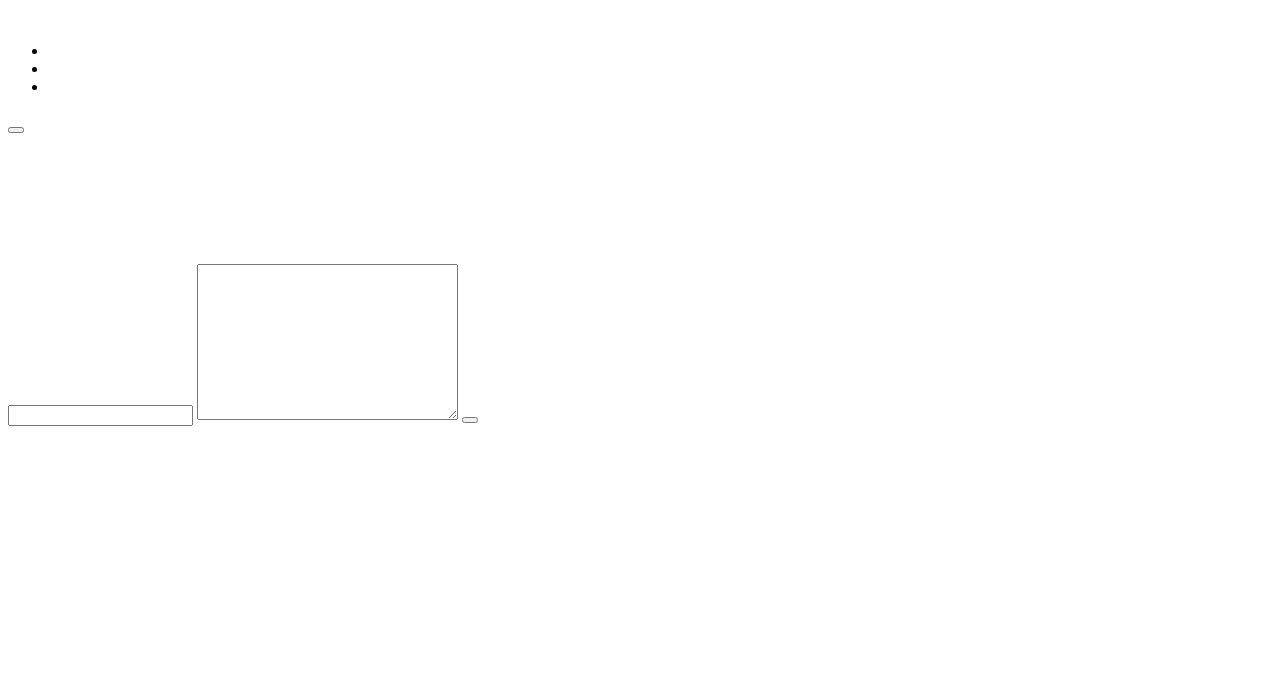
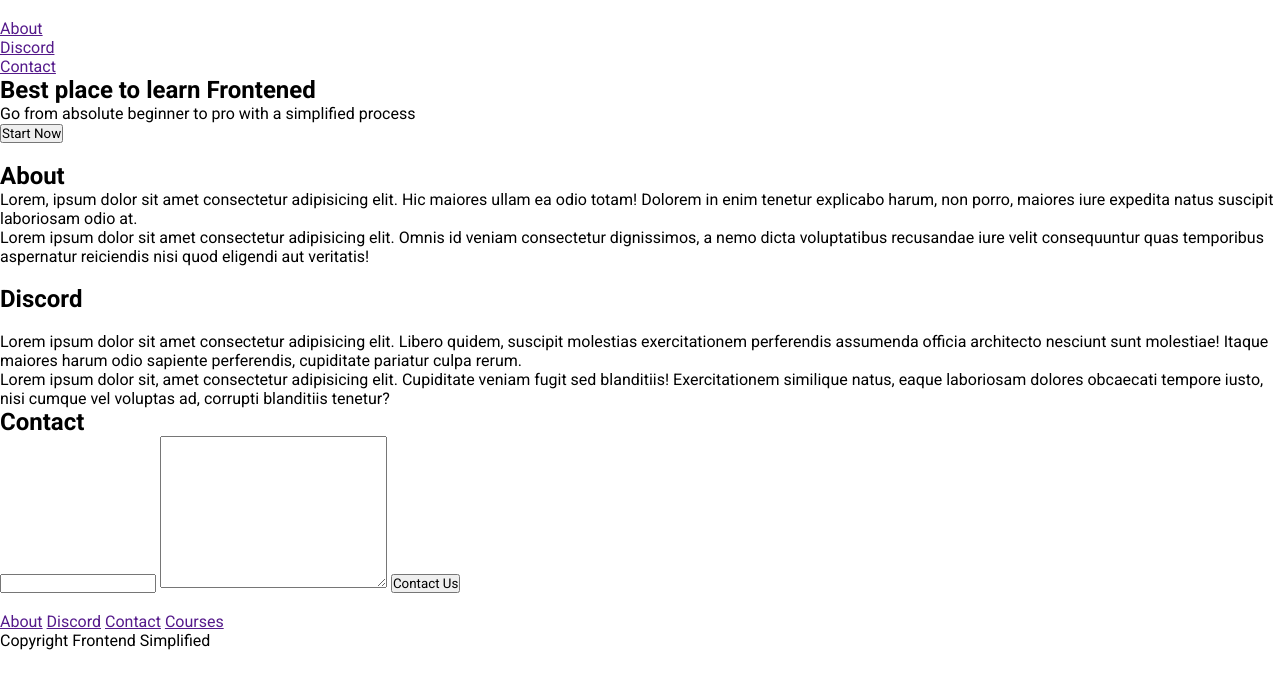
Before and after one commit to bfree93/FE_website, a plain HTML site: page index.html in a window 1280 px wide. Drawn offline with Linux system fonts and the light colour scheme.

Commit message:
CSS included

```diff
--- a/index.html
+++ b/index.html
@@ -4,6 +4,7 @@
     <meta charset="UTF-8">
     <meta http-equiv="X-UA-Compatible" content="IE=edge">
     <meta name="viewport" content="width=, initial-scale=1.0">
+    <link rel="stylesheet" href="styles.css">
     <title>Document</title>
 </head>
 <body>
@@ -11,16 +12,16 @@
         <nav>
             <img src="" alt="">
             <ul>
-                <li><a href=""></a></li>
-                <li><a href=""></a></li>
-                <li><a href=""></a></li>
+                <li><a href="">About</a></li>
+                <li><a href="">Discord</a></li>
+                <li><a href="">Contact</a></li>
             </ul>
         </nav>
         <header>
             <div>
-                <h1></h1>
-                <p></p>
-                <button></button>
+                <h1>Best place to learn Frontened</h1>
+                <p>Go from absolute beginner to pro with a simplified process</p>
+                <button>Start Now</button>
                 <figure>
                     <img src="" alt="">
                 </figure>
@@ -30,10 +31,10 @@
 
     <main>
         <section>
-            <h2></h2>
+            <h2>About</h2>
             <div>
-                <p></p>
-                <p></p>
+                <p>Lorem, ipsum dolor sit amet consectetur adipisicing elit. Hic maiores ullam ea odio totam! Dolorem in enim tenetur explicabo harum, non porro, maiores iure expedita natus suscipit laboriosam odio at.</p>
+                <p>Lorem ipsum dolor sit amet consectetur adipisicing elit. Omnis id veniam consectetur dignissimos, a nemo dicta voluptatibus recusandae iure velit consequuntur quas temporibus aspernatur reiciendis nisi quod eligendi aut veritatis!</p>
             </div>
                 <figure>
                     <img src="" alt="">
@@ -41,22 +42,22 @@
             </section>
 
         <section>
-            <h2></h2>
+            <h2>Discord</h2>
             <figure>
                 <img src="" alt="">
             </figure>
             <div>
-                <p></p>
-                <p></p>
+                <p>Lorem ipsum dolor sit amet consectetur adipisicing elit. Libero quidem, suscipit molestias exercitationem perferendis assumenda officia architecto nesciunt sunt molestiae! Itaque maiores harum odio sapiente perferendis, cupiditate pariatur culpa rerum.</p>
+                <p>Lorem ipsum dolor sit, amet consectetur adipisicing elit. Cupiditate veniam fugit sed blanditiis! Exercitationem similique natus, eaque laboriosam dolores obcaecati tempore iusto, nisi cumque vel voluptas ad, corrupti blanditiis tenetur?</p>
             </div>
         </section>
 
         <section>
-            <h2></h2>
+            <h2>Contact</h2>
             <form action="">
-                <input type="text">
+                <input type="email">
                 <textarea name="" id="" cols="30" rows="10"></textarea>
-                <button></button>
+                <button>Contact Us</button>
             </form>
         </section>
     </main>
@@ -64,12 +65,12 @@
     <footer>
         <img src="" alt="">
         <div>
-            <a href=""></a>
-            <a href=""></a>
-            <a href=""></a>
-            <a href=""></a>
+            <a href="">About</a>
+            <a href="">Discord</a>
+            <a href="">Contact</a>
+            <a href="">Courses</a>
         </div>
-        <p></p>
+        <p>Copyright Frontend Simplified</p>
     </footer>
 </body>
 </html>
--- /dev/null
+++ b/styles.css
@@ -0,0 +1,8 @@
+  @import url('https://fonts.googleapis.com/css2?family=Roboto:wght@400;500;700&display=swap');
+
+* {
+  padding: 0;
+  margin: 0;
+  box-sizing: border-box;
+  font-family: "Roboto", sans-serif;
+}
```
Also changed, not shown: 1 other file.
